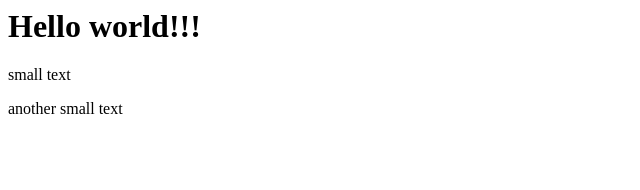
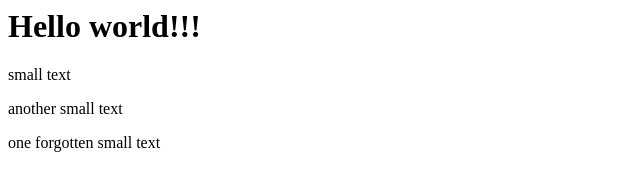
Before and after one commit to mvozaar/g2, a website: page index.html in a window 1280 px wide. Shown: the whole page, without its empty margins (0-640 px from the left). Drawn offline with Linux system fonts and the light colour scheme.

Commit message:
description updated

```diff
--- a/index.html
+++ b/index.html
@@ -1,3 +1,4 @@
 <h1>Hello world!!!</h1>
 <p>small text</p>
 <p>another small text</p>
+<p>one forgotten small text</p>
```
